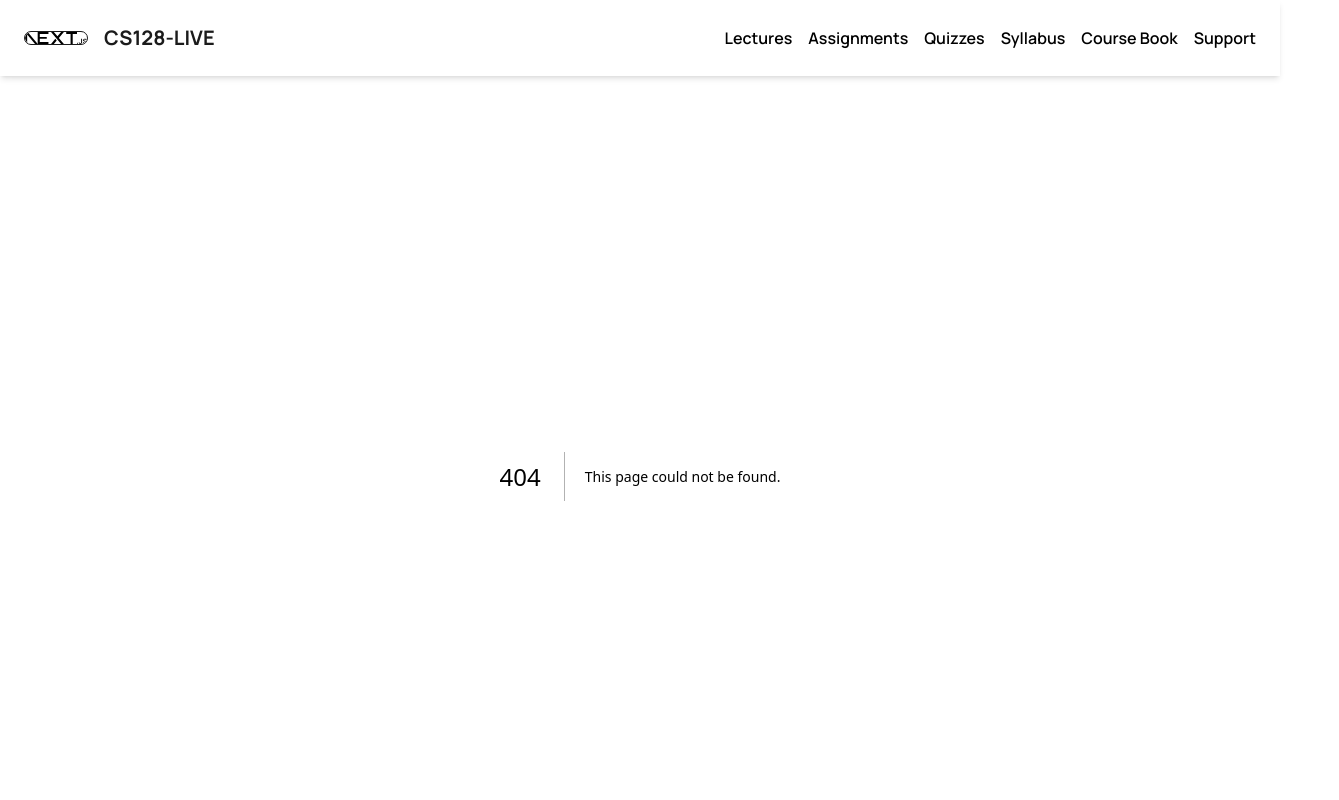
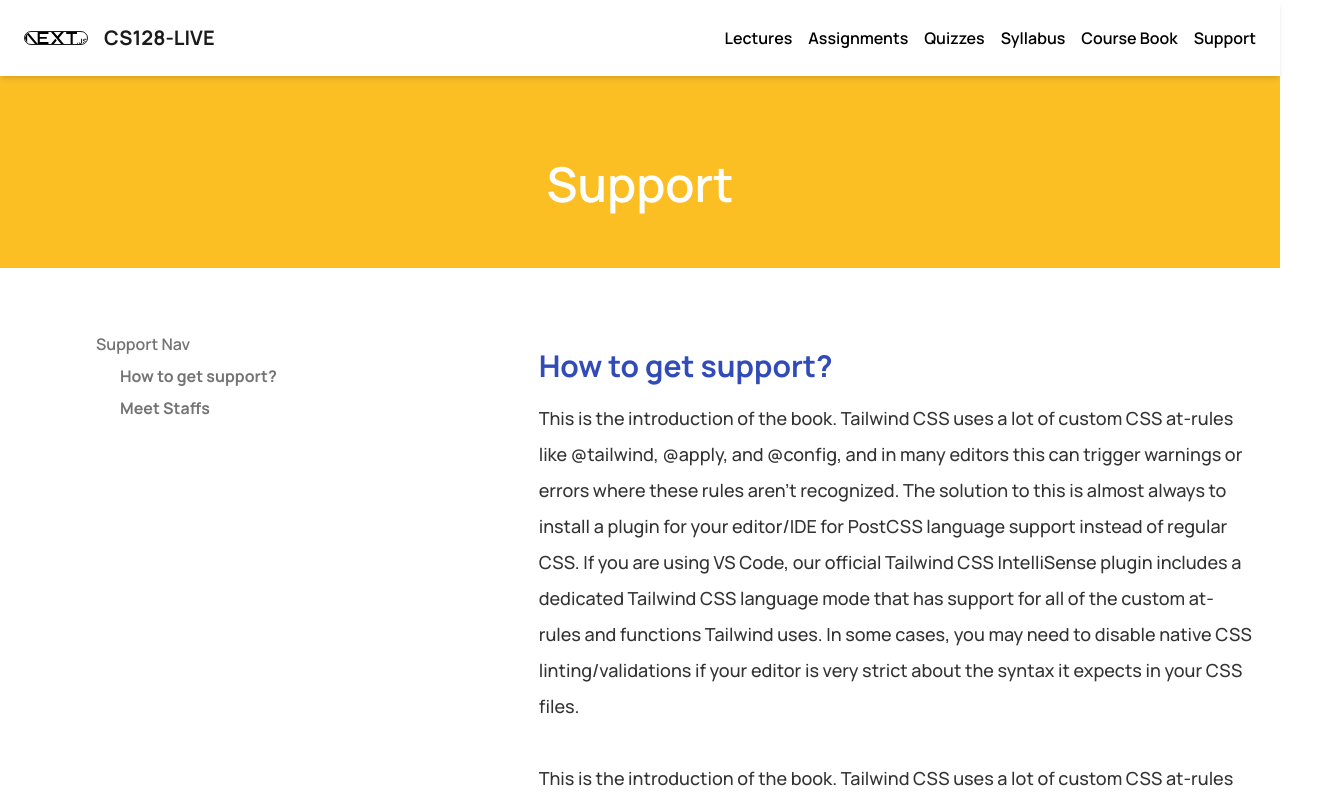
Before and after one commit to drschatz/cs-128-live-web, a Next.js app: page /support in a window 1280 px wide. Before the commit this address had no page. Shown: the top 800 px of the page, 1339 px wide, since content can reach past the window. Built offline with nearby package versions, Linux system fonts and the light colour scheme.

Commit message:
support page, syllabus page, page header backgrounds

```diff
--- a/src/app/course-book/page.js
+++ b/src/app/course-book/page.js
@@ -8,13 +8,13 @@ const CourseBook = () => {
 
   return (
     <main>
-      <div className="mb-8 text-center relative w-full h-[24vh] bg-dark ">
+      <div className="mb-8 text-center relative w-full h-[24vh] bg-blue-400 ">
         <div className="w-full z-10 flex flex-col items-center justify-center absolute top-1/2 left-1/2 -translate-x-1/2 -translate-y-1/2">
           <h1 className="inline-block mt-6 font-semibold capitalize text-light text-2xl md:text-3xl lg:text-5xl !leading-normal relative w-5/6">
-            CS128 Course Book
+            Course Book
           </h1>
         </div>
-        <div className="absolute top-0 left-0 right-0 bottom-0 h-full bg-dark/60 dark:bg-dark/40" />
+        <div className="absolute top-0 left-0 right-0 bottom-0 h-full bg-blue/60 dark:bg-dark/40" />
       </div>
       <div className="flex mb-8">
         <div className="w-4/12 hidden sm:block  mt-8 ml-24 text-base text-gray ">
--- a/src/app/lectures/page.js
+++ b/src/app/lectures/page.js
@@ -42,7 +42,7 @@ const LecturesPage = () => {
 
   return (
     <div>
-      <div className="mb-8 text-center relative w-full h-[24vh] bg-dark ">
+      <div className="mb-8 text-center relative w-full h-[24vh] bg-indigo-500 ">
         <div className="w-full z-10 flex flex-col items-center justify-center absolute top-1/2 left-1/2 -translate-x-1/2 -translate-y-1/2">
           <h1 className="inline-block mt-6 font-semibold capitalize text-light text-2xl md:text-3xl lg:text-5xl !leading-normal relative w-5/6">
             Lecture Schedules
--- /dev/null
+++ b/src/app/support/page.js
@@ -0,0 +1,81 @@
+import Image from "next/image";
+import React from "react";
+
+import squ from "public/profile_img/squ.jpg";
+
+const page = () => {
+  return (
+    <main>
+      <div className="mb-8 text-center relative w-full h-[24vh] bg-amber-400 ">
+        <div className="w-full z-10 flex flex-col items-center justify-center absolute top-1/2 left-1/2 -translate-x-1/2 -translate-y-1/2">
+          <h1 className="inline-block mt-6 font-semibold capitalize text-light text-2xl md:text-3xl lg:text-5xl !leading-normal relative w-5/6">
+            Support
+          </h1>
+        </div>
+        <div className="absolute top-0 left-0 right-0 bottom-0 h-full bg-amber/60 dark:bg-amber/40" />
+      </div>
+      <div className="flex mb-8">
+        <div className="w-4/12 hidden sm:block  mt-8 ml-24 text-base text-gray ">
+          <h3 className="mb-2 sticky top-24 font-semibold">Support Nav</h3>
+          <ul className="ml-4 sticky top-32">
+            <li className="hover:text-accent mb-2">
+              <a href="#faq" className="ml-2 ">
+                <strong>How to get support?</strong>
+              </a>
+            </li>
+            <li className="hover:text-accent mb-2">
+              <a href="#contact" className="ml-2">
+                <strong>Meet Staffs</strong>
+              </a>
+            </li>
+          </ul>
+        </div>
+        <div className="w-7/12 mt-8 p-4 ">
+          <div className="mb-8 ">
+            <h1 className="text-3xl font-bold mb-4 text-accent" id="faq">
+              How to get support?
+            </h1>
+            <p className="leading-9 mb-4 text-lg text-black/80 font-medium">
+              This is the introduction of the book. Tailwind CSS uses a lot of
+              custom CSS at-rules like @tailwind, @apply, and @config, and in
+              many editors this can trigger warnings or errors where these rules
+              aren’t recognized. The solution to this is almost always to
+              install a plugin for your editor/IDE for PostCSS language support
+              instead of regular CSS. If you are using VS Code, our official
+              Tailwind CSS IntelliSense plugin includes a dedicated Tailwind CSS
+              language mode that has support for all of the custom at-rules and
+              functions Tailwind uses. In some cases, you may need to disable
+              native CSS linting/validations if your editor is very strict about
+              the syntax it expects in your CSS files.
+              <br />
+              <br />
+              This is the introduction of the book. Tailwind CSS uses a lot of
+              custom CSS at-rules like @tailwind, @apply, and @config, and in
+              many editors this can trigger warnings or errors where these rules
+              aren’t recognized. The solution to this is almost always to
+              install a plugin for your editor/IDE for PostCSS language support
+              instead of regular CSS. If you are using VS Code, our official
+              Tailwind CSS IntelliSense plugin includes a dedicated Tailwind
+            </p>
+            <br />
+            <iframe
+              src="https://calendar.google.com/calendar/embed?src=44815dd08de6091a40e8e218ace5da10b991d26ded639574aefc0ef9eab47964%40group.calendar.google.com&ctz=America%2FChicago"
+              width="800"
+              height="600"
+              frameborder="0"
+            ></iframe>
+
+            <br />
+            <br />
+            <br />
+            <h1 className="text-3xl font-bold mb-4 text-accent" id="contact">
+              Meet Staffs
+            </h1>
+          </div>
+        </div>
+      </div>
+    </main>
+  );
+};
+
+export default page;
--- a/src/app/syllabus/page.js
+++ b/src/app/syllabus/page.js
@@ -1,7 +1,102 @@
 import React from "react";
 
-const Syllabus = () => {
-  return <div>page</div>;
+// import { allDocs } from "@/.contentlayer/generated";
+import { bookToc } from "@/src/constant/bookToc";
+
+const CourseBook = () => {
+  console.log("Hello");
+
+  return (
+    <main>
+      <div className="mb-8 text-center relative w-full h-[24vh] bg-green-600 ">
+        <div className="w-full z-10 flex flex-col items-center justify-center absolute top-1/2 left-1/2 -translate-x-1/2 -translate-y-1/2">
+          <h1 className="inline-block mt-6 font-semibold capitalize text-light text-2xl md:text-3xl lg:text-5xl !leading-normal relative w-5/6">
+            Syllabus
+          </h1>
+        </div>
+        <div className="absolute top-0 left-0 right-0 bottom-0 h-full bg-green/60 dark:bg-dark/40" />
+      </div>
+      <div className="flex mb-8">
+        <div className="w-4/12 hidden sm:block  mt-8 ml-24 text-base text-gray ">
+          <h3 className="mb-2 sticky top-24 font-semibold">Syllabus Nav</h3>
+          <ul className="ml-4 sticky top-32">
+            {bookToc.map((chap) => (
+              <li key={chap.chapterIdx} className="hover:text-accent">
+                <a href={`#${chap.chapterIdx}`} className="ml-2 ">
+                  <strong>{`${chap.chapterIdx}. ${chap.chapterTitle}`}</strong>
+                </a>
+              </li>
+            ))}
+          </ul>
+        </div>
+        <div className="w-7/12 mt-8 p-4 ">
+          <div className="mb-8 ">
+            <h1 className="text-3xl font-bold mb-4 text-accent">
+              Course Syllabus
+            </h1>
+            <p className="leading-9 mb-4 text-lg text-black/80 font-medium">
+              This is the introduction of the Syllabus. Tailwind CSS uses a lot
+              of custom CSS at-rules like @tailwind, @apply, and @config, and in
+              many editors this can trigger warnings or errors where these rules
+              aren’t recognized. The solution to this is almost always to
+              install a plugin for your editor/IDE for PostCSS language support
+              instead of regular CSS. If you are using VS Code, our official
+              Tailwind CSS IntelliSense plugin includes a dedicated Tailwind CSS
+              language mode that has support for all of the custom at-rules and
+              functions Tailwind uses. In some cases, you may need to disable
+              native CSS linting/validations if your editor is very strict about
+              the syntax it expects in your CSS files.
+              <br />
+              <br />
+              This is the introduction of the Syllabus. Tailwind CSS uses a lot
+              of custom CSS at-rules like @tailwind, @apply, and @config, and in
+              many editors this can trigger warnings or errors where these rules
+              aren’t recognized. The solution to this is almost always to
+              install a plugin for your editor/IDE for PostCSS language support
+              instead of regular CSS. If you are using VS Code, our official
+              Tailwind CSS IntelliSense plugin includes a dedicated Tailwind CSS
+              language mode that has support for all of the custom at-rules and
+              functions Tailwind uses. In some cases, you may need to disable
+              native CSS linting/validations if your editor is very strict about
+              the syntax it expects in your CSS files.
+              <br />
+              <br />
+              This is the introduction of the Syllabus. Tailwind CSS uses a lot
+              of custom CSS at-rules like @tailwind, @apply, and @config, and in
+              many editors this can trigger warnings or errors where these rules
+              aren’t recognized. The solution to this is almost always to
+              install a plugin for your editor/IDE for PostCSS language support
+              instead of regular CSS. If you are using VS Code, our official
+              Tailwind CSS IntelliSense plugin includes a dedicated Tailwind CSS
+              language mode that has support for all of the custom at-rules and
+              functions Tailwind uses. In some cases, you may need to disable
+              native CSS linting/validations if your editor is very strict about
+              the syntax it expects in your CSS files.
+            </p>
+          </div>
+
+          {bookToc.map((chap) => (
+            <div key={chap.chapterIdx} id={chap.chapterIdx}>
+              <h1 className="font-bold text-2xl mb-4">{`${chap.chapterIdx}. ${chap.chapterTitle}`}</h1>
+              <ul className="ml-4">
+                {chap.sections.map((sec) => (
+                  <li key={sec.key} className=" mb-2">
+                    <a
+                      href={sec.slug}
+                      className="ml-2 text-lg text-black/80 hover:text-accent font-medium"
+                    >
+                      {sec.key}. {sec.title}
+                    </a>
+                  </li>
+                ))}
+              </ul>
+            </div>
+          ))}
+        </div>
+        <div className="w-1/12"></div>
+      </div>
+    </main>
+  );
 };
 
-export default Syllabus;
+export default CourseBook;
```
Also changed, not shown: public/profile_img/squ.jpg (added).
